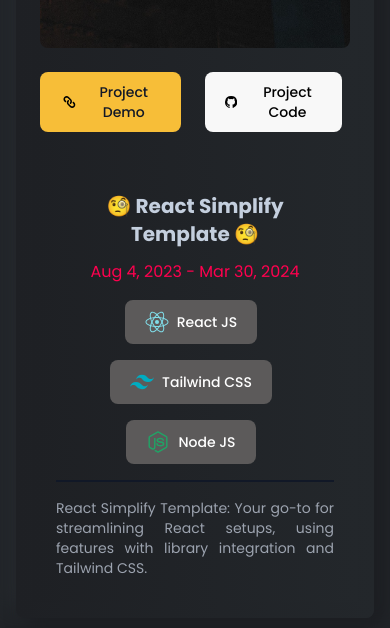
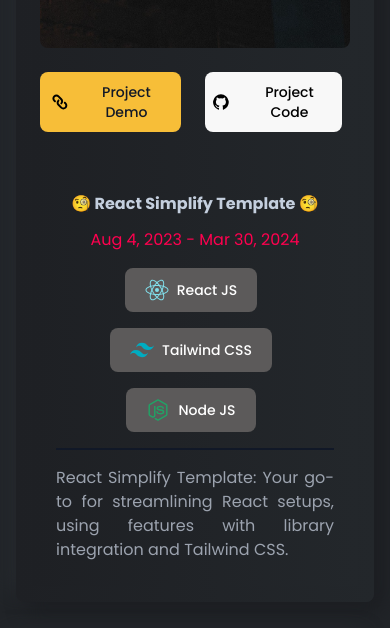
Before and after one commit to Sumonta056/Sumonta-portfolio, a React (Create React App) app: page / in a window 390 px wide. Shown: the part 824-1452 px from the top of the page. Built offline with nearby package versions, Linux system fonts and the light colour scheme.

Commit message:
fix : Font Issue in Phone Screen

```diff
--- a/src/components/Projects/ProjectsCard.js
+++ b/src/components/Projects/ProjectsCard.js
@@ -21,7 +21,7 @@ const ProjectsCard = ({
           <div className="w-full flex flex-row justify-center lgl:px-6 py-3 gap-4">
             <button
               type="button"
-              class="text-gray-900 bg-[#F7BE38] hover:bg-sky-500 focus:ring-4 focus:outline-none focus:ring-[#F7BE38]/50 font-medium rounded-lg text-sm px-5 py-2.5 text-center inline-flex items-center dark:focus:ring-[#F7BE38]/50 me-2 mb-2 gap-2"
+              class="text-gray-900 bg-[#F7BE38] hover:bg-sky-500 focus:ring-4 focus:outline-none focus:ring-[#F7BE38]/50 font-medium rounded-lg text-sm px-2 md:px-5 py-2.5 text-center inline-flex items-center dark:focus:ring-[#F7BE38]/50 me-2 mb-2 gap-2"
               onClick={demo}
             >
               <svg
@@ -42,7 +42,7 @@ const ProjectsCard = ({
             </button>
             <button
               type="button"
-              class="text-black bg-[#f8f8f8] hover:bg-sky-500 focus:ring-4 focus:outline-none focus:ring-[#24292F]/50 font-medium rounded-lg text-sm px-5 py-2.5 text-center inline-flex items-center dark:focus:ring-gray-500 me-2 mb-2 gap-2"
+              class="text-black bg-[#f8f8f8] hover:bg-sky-500 focus:ring-4 focus:outline-none focus:ring-[#24292F]/50 font-medium rounded-lg text-sm px-2 md:px-5 py-2.5 text-center inline-flex items-center dark:focus:ring-gray-500 me-2 mb-2 gap-2 md:gap-2"
               onClick={github}
             >
               <svg
@@ -65,7 +65,7 @@ const ProjectsCard = ({
         <div className="w-full h-auto bg-gradient-to-r from-[#1e2024] to-[#23272b] p-6 lgl:p-10 flex flex-col justify-center gap-4 lgl:gap-8">
           <div className="flex flex-col justify-center lgl:items-center py-2 lgl:py-6 border-b-2 border-b-gray-900">
             <div className="flex flex-col justify-center lgl:items-center">
-              <h3 className="text-xl lgl:text-2xl font-bold  text-center">
+              <h3 className="text-medium lgl:text-2xl font-bold  text-center">
                 {projectName}
               </h3>
               <p className="text-base text-designColor mt-3 text-center">
@@ -78,7 +78,7 @@ const ProjectsCard = ({
               </div>
             </div>
           </div>
-          <p className="text-sm md:text-base text-justify  text-gray-400 font-normal">
+          <p className="text-base md:text-base text-justify  text-gray-400 font-normal">
             {description}
           </p>
         </div>
```
